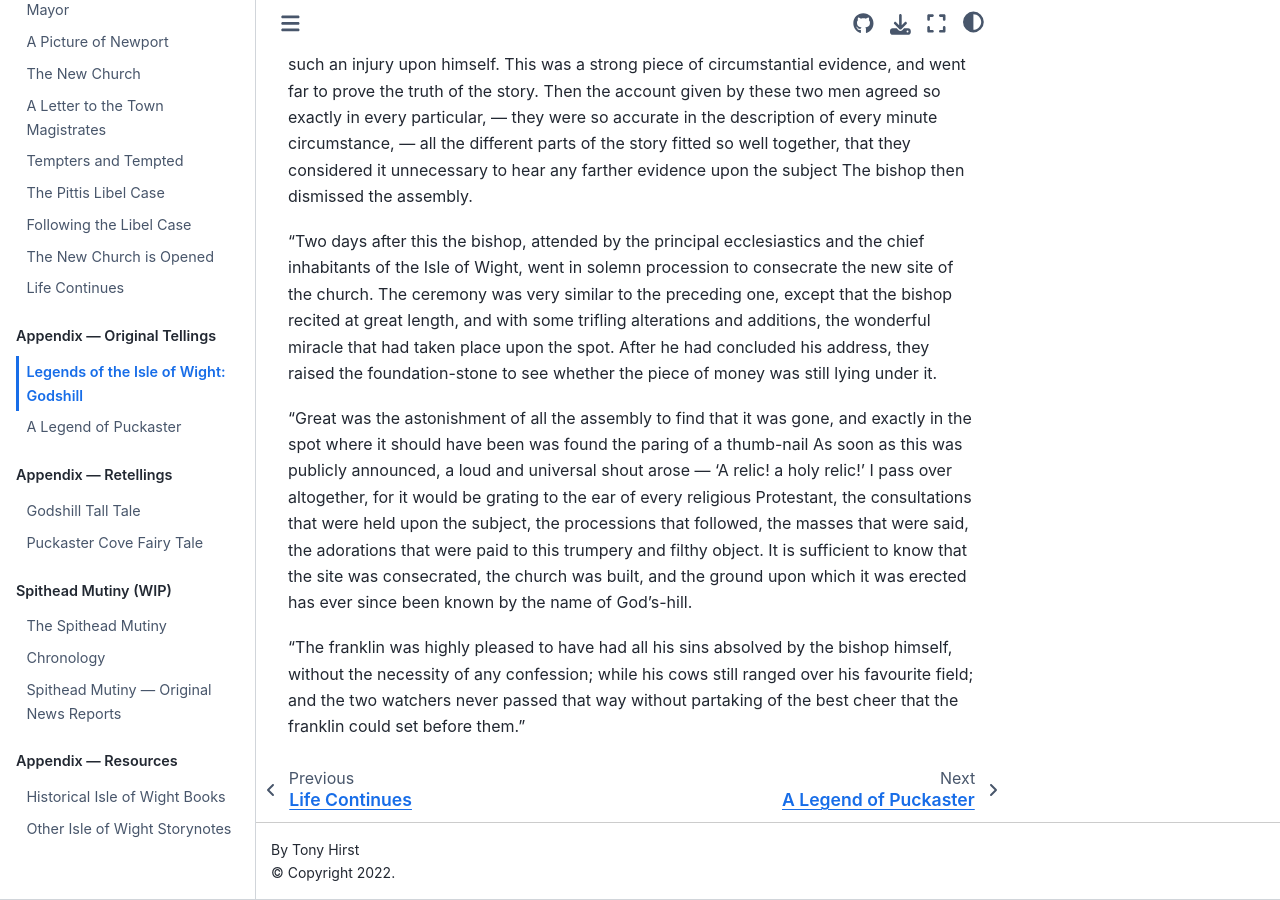
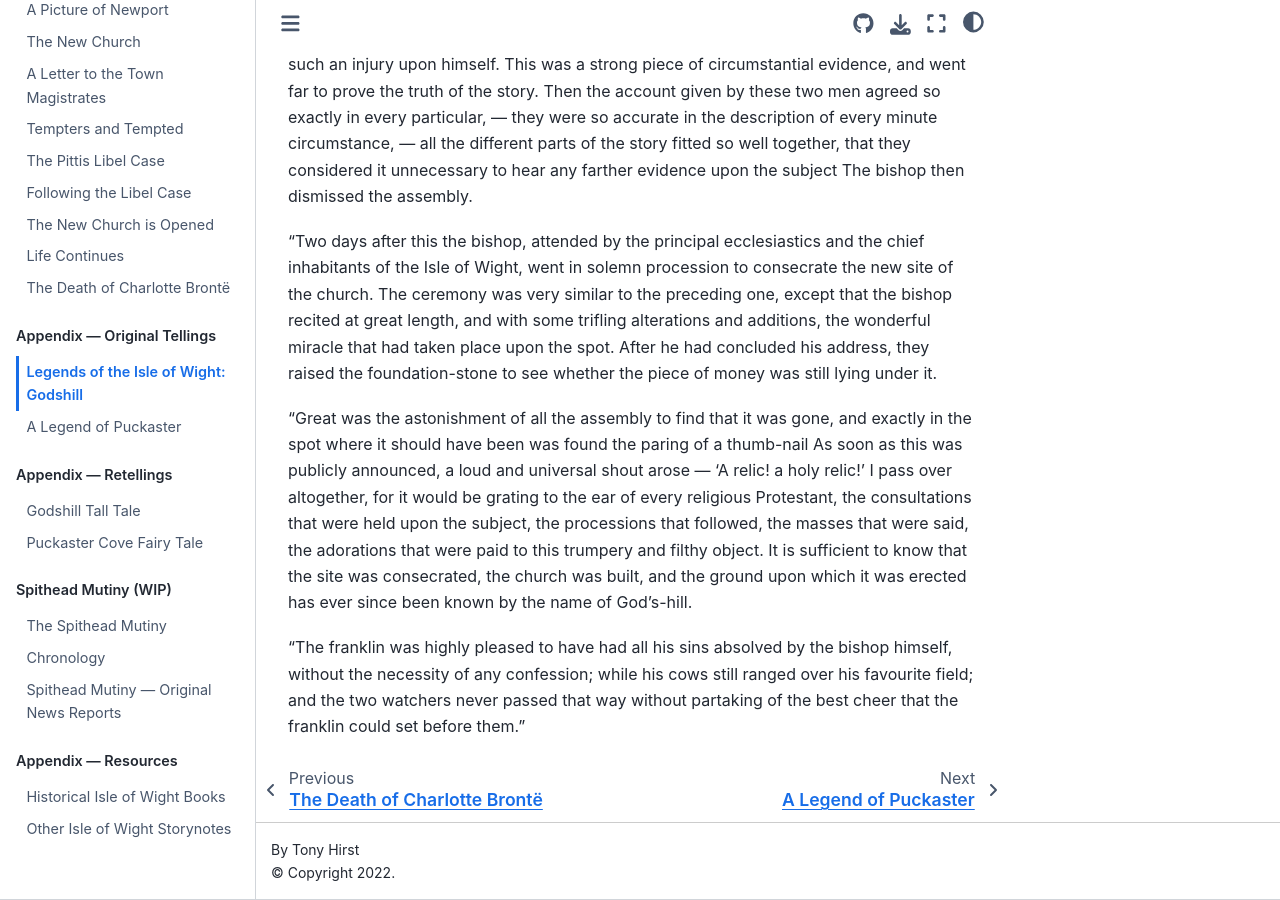
Before and after one commit to psychemedia/island-storynotes, a Jupyter Book: the page built from elder-godshill.md, in a window 1280 px wide and 900 px high, scrolled down 8564 px. Built offline with Jupyter Book 1.0.4 settings and Sphinx 7.4.7 and the Sphinx Book theme 1.1.4, drawn with Linux system fonts in a browser that asks for light colours.

Commit message:
Update _toc.yml

```diff
--- a/_toc.yml
+++ b/_toc.yml
@@ -39,6 +39,7 @@ parts:
   - file: carus-wilson/28-following-the-libel-case
   - file: carus-wilson/30-church-opened
   - file: carus-wilson/32-into-the-1860s
+  - file: carus-wilson/40-death-of-currer-bell
 - caption: Appendix — Original Tellings
   chapters:
   - file: elder-godshill
```
